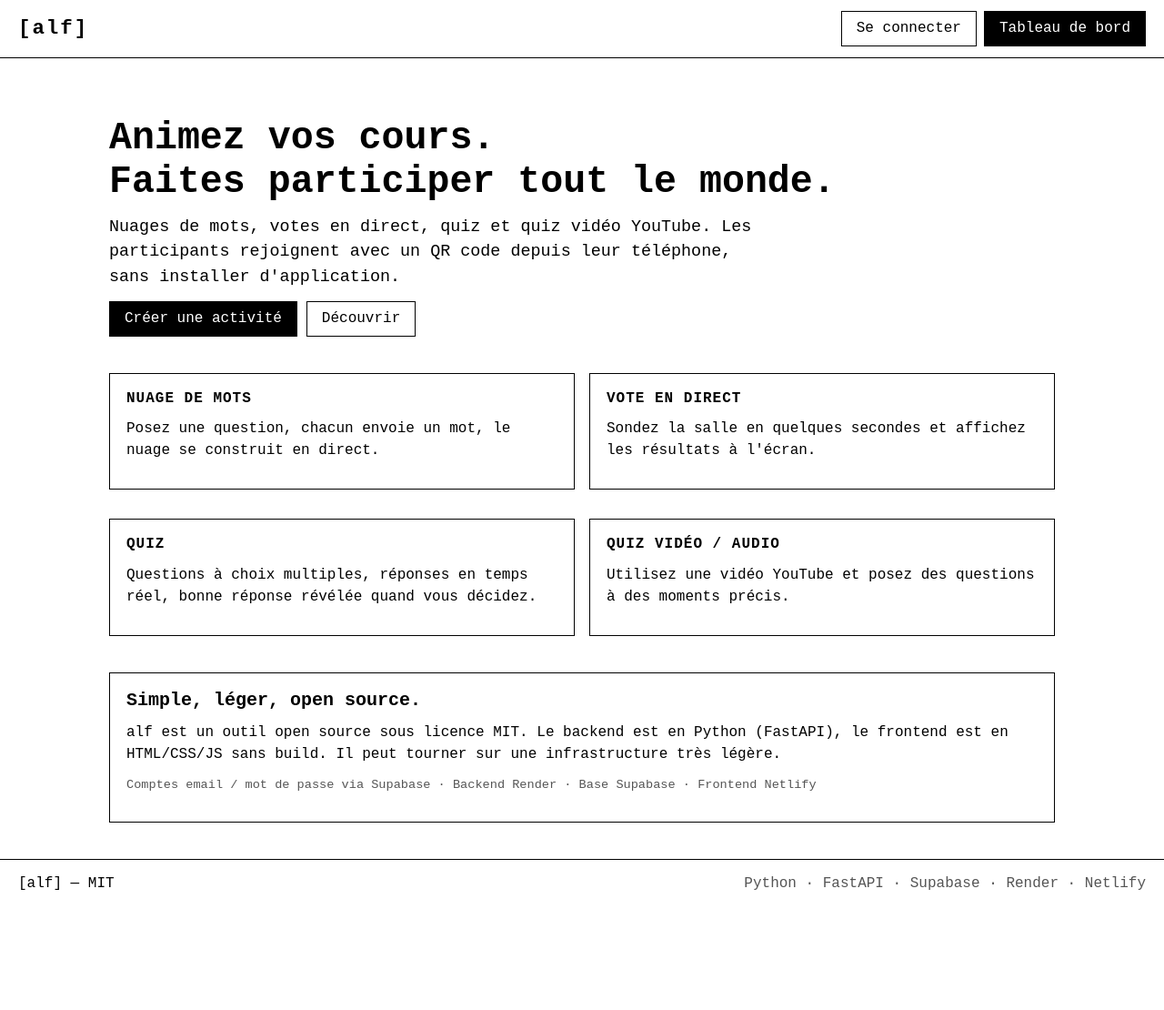
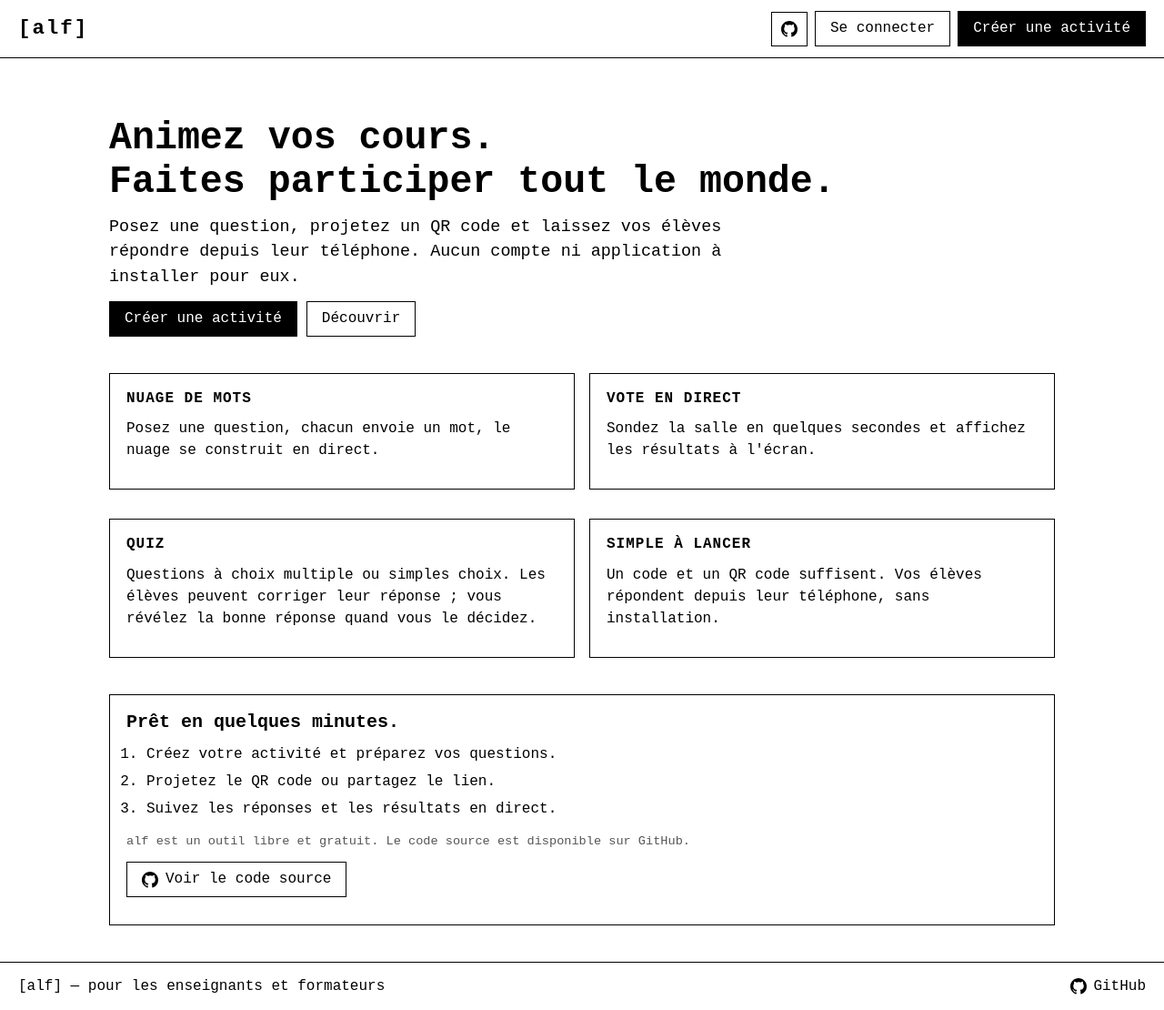
Before and after one commit to code-xavius/alf, a plain HTML site: page frontend/index.html in a window 1280 px wide. Shown: the whole page at 91% size. Before the commit the page ends 997 px from the top, so only its background shows below. Drawn offline with Linux system fonts and the light colour scheme.

Commit message:
Refresh homepage for teachers and add GitHub link

```diff
--- a/frontend/index.html
+++ b/frontend/index.html
@@ -6,16 +6,35 @@
     <title>alf — animer vos cours et formations</title>
     <meta
       name="description"
-      content="Nuages de mots, votes en direct, quiz et quiz vidéo YouTube pour animer vos cours et formations."
+      content="Nuages de mots, votes en direct et quiz pour faire participer vos élèves depuis leur téléphone, sans installer d'application."
     />
     <link rel="stylesheet" href="static/css/base.css" />
   </head>
   <body>
+    <svg width="0" height="0" style="position: absolute" aria-hidden="true">
+      <symbol id="github-icon" viewBox="0 0 16 16">
+        <path
+          fill="currentColor"
+          d="M8 0C3.58 0 0 3.58 0 8c0 3.54 2.29 6.53 5.47 7.59.4.07.55-.17.55-.38 0-.19-.01-.82-.01-1.49-2.01.37-2.53-.49-2.69-.94-.09-.23-.48-.94-.82-1.13-.28-.15-.68-.52-.01-.53.63-.01 1.08.58 1.23.82.72 1.21 1.87.87 2.33.66.07-.52.28-.87.51-1.07-1.78-.2-3.64-.89-3.64-3.95 0-.87.31-1.59.82-2.15-.08-.2-.36-1.02.08-2.12 0 0 .67-.21 2.2.82a7.6 7.6 0 0 1 2-.27c.68 0 1.36.09 2 .27 1.53-1.04 2.2-.82 2.2-.82.44 1.1.16 1.92.08 2.12.51.56.82 1.27.82 2.15 0 3.07-1.87 3.75-3.65 3.95.29.25.54.73.54 1.48 0 1.07-.01 1.93-.01 2.2 0 .21.15.46.55.38A8.01 8.01 0 0 0 16 8c0-4.42-3.58-8-8-8Z"
+        />
+      </symbol>
+    </svg>
+
     <header class="topbar">
       <a class="brand" href="index.html">[alf]</a>
       <nav>
+        <a
+          class="btn icon-link"
+          href="https://github.com/code-xavius/alf"
+          target="_blank"
+          rel="noopener"
+          aria-label="Dépôt GitHub"
+          title="Dépôt GitHub"
+        >
+          <svg class="icon" aria-hidden="true"><use href="#github-icon"></use></svg>
+        </a>
         <a class="btn" href="login.html">Se connecter</a>
-        <a class="btn solid" href="dashboard.html">Tableau de bord</a>
+        <a class="btn solid" href="dashboard.html">Créer une activité</a>
       </nav>
     </header>
 
@@ -23,8 +42,8 @@
       <section class="hero">
         <h1>Animez vos cours.<br />Faites participer tout le monde.</h1>
         <p class="lead">
-          Nuages de mots, votes en direct, quiz et quiz vidéo YouTube. Les participants
-          rejoignent avec un QR code depuis leur téléphone, sans installer d'application.
+          Posez une question, projetez un QR code et laissez vos élèves répondre depuis
+          leur téléphone. Aucun compte ni application à installer pour eux.
         </p>
         <div class="row">
           <a class="btn solid" href="login.html">Créer une activité</a>
@@ -43,30 +62,55 @@
         </article>
         <article class="card feature">
           <h3>Quiz</h3>
-          <p>Questions à choix multiples, réponses en temps réel, bonne réponse révélée quand vous décidez.</p>
+          <p>
+            Questions à choix multiple ou simples choix. Les élèves peuvent corriger
+            leur réponse ; vous révélez la bonne réponse quand vous le décidez.
+          </p>
         </article>
         <article class="card feature">
-          <h3>Quiz vidéo / audio</h3>
-          <p>Utilisez une vidéo YouTube et posez des questions à des moments précis.</p>
+          <h3>Simple à lancer</h3>
+          <p>
+            Un code et un QR code suffisent. Vos élèves répondent depuis leur téléphone,
+            sans installation.
+          </p>
         </article>
       </section>
 
       <section class="card">
-        <h2>Simple, léger, open source.</h2>
-        <p>
-          alf est un outil open source sous licence MIT. Le backend est en Python
-          (FastAPI), le frontend est en HTML/CSS/JS sans build. Il peut tourner sur une
-          infrastructure très légère.
+        <h2>Prêt en quelques minutes.</h2>
+        <ol class="steps">
+          <li>Créez votre activité et préparez vos questions.</li>
+          <li>Projetez le QR code ou partagez le lien.</li>
+          <li>Suivez les réponses et les résultats en direct.</li>
+        </ol>
+        <p class="muted small">
+          alf est un outil libre et gratuit. Le code source est disponible sur GitHub.
         </p>
-        <p class="muted small">
-          Comptes email / mot de passe via Supabase · Backend Render · Base Supabase · Frontend Netlify
+        <p class="row">
+          <a
+            class="btn with-icon"
+            href="https://github.com/code-xavius/alf"
+            target="_blank"
+            rel="noopener"
+          >
+            <svg class="icon" aria-hidden="true"><use href="#github-icon"></use></svg>
+            Voir le code source
+          </a>
         </p>
       </section>
     </main>
 
     <footer class="footer">
-      <span>[alf] — MIT</span>
-      <span class="muted">Python · FastAPI · Supabase · Render · Netlify</span>
+      <span>[alf] — pour les enseignants et formateurs</span>
+      <a
+        class="footer-link"
+        href="https://github.com/code-xavius/alf"
+        target="_blank"
+        rel="noopener"
+      >
+        <svg class="icon" aria-hidden="true"><use href="#github-icon"></use></svg>
+        GitHub
+      </a>
     </footer>
 
     <script src="static/js/config.js"></script>
--- a/frontend/static/css/base.css
+++ b/frontend/static/css/base.css
@@ -259,12 +259,51 @@ label {
 .footer {
   border-top: 1px solid var(--line);
   display: flex;
+  align-items: center;
   justify-content: space-between;
   gap: 12px;
   flex-wrap: wrap;
   padding: 14px 20px;
   width: 100%;
   max-width: none;
+}
+
+.icon-link {
+  align-items: center;
+  display: inline-flex;
+  justify-content: center;
+  padding: 9px 10px;
+}
+
+.icon {
+  display: inline-block;
+  height: 18px;
+  width: 18px;
+  vertical-align: middle;
+}
+
+.with-icon {
+  align-items: center;
+  display: inline-flex;
+  gap: 8px;
+}
+
+.footer-link {
+  align-items: center;
+  display: inline-flex;
+  gap: 7px;
+  text-decoration: none;
+}
+
+.footer-link:hover {
+  text-decoration: underline;
+}
+
+.steps {
+  display: grid;
+  gap: 6px;
+  margin: 0 0 14px;
+  padding-left: 22px;
 }
 
 .hero {
```
